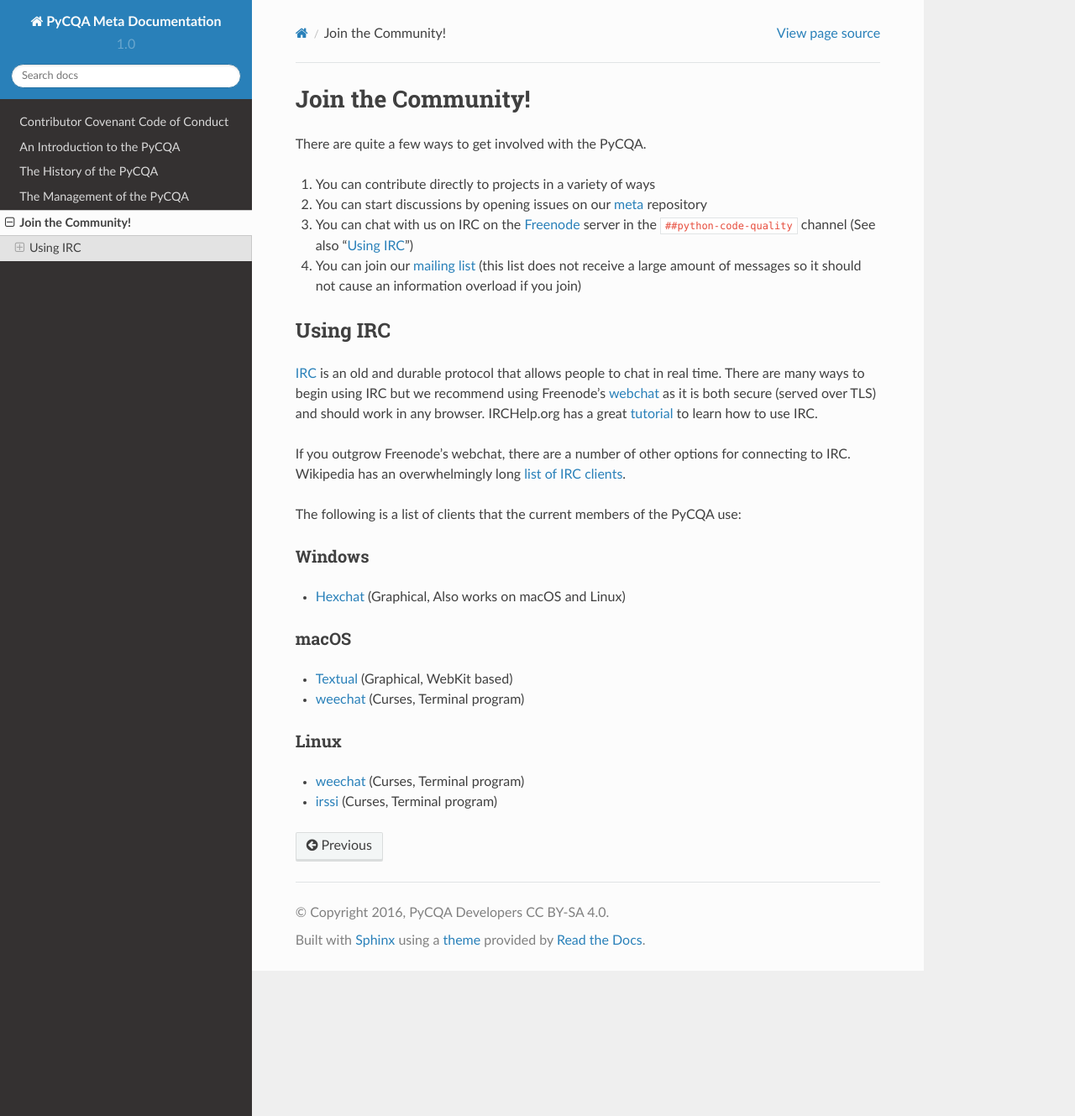
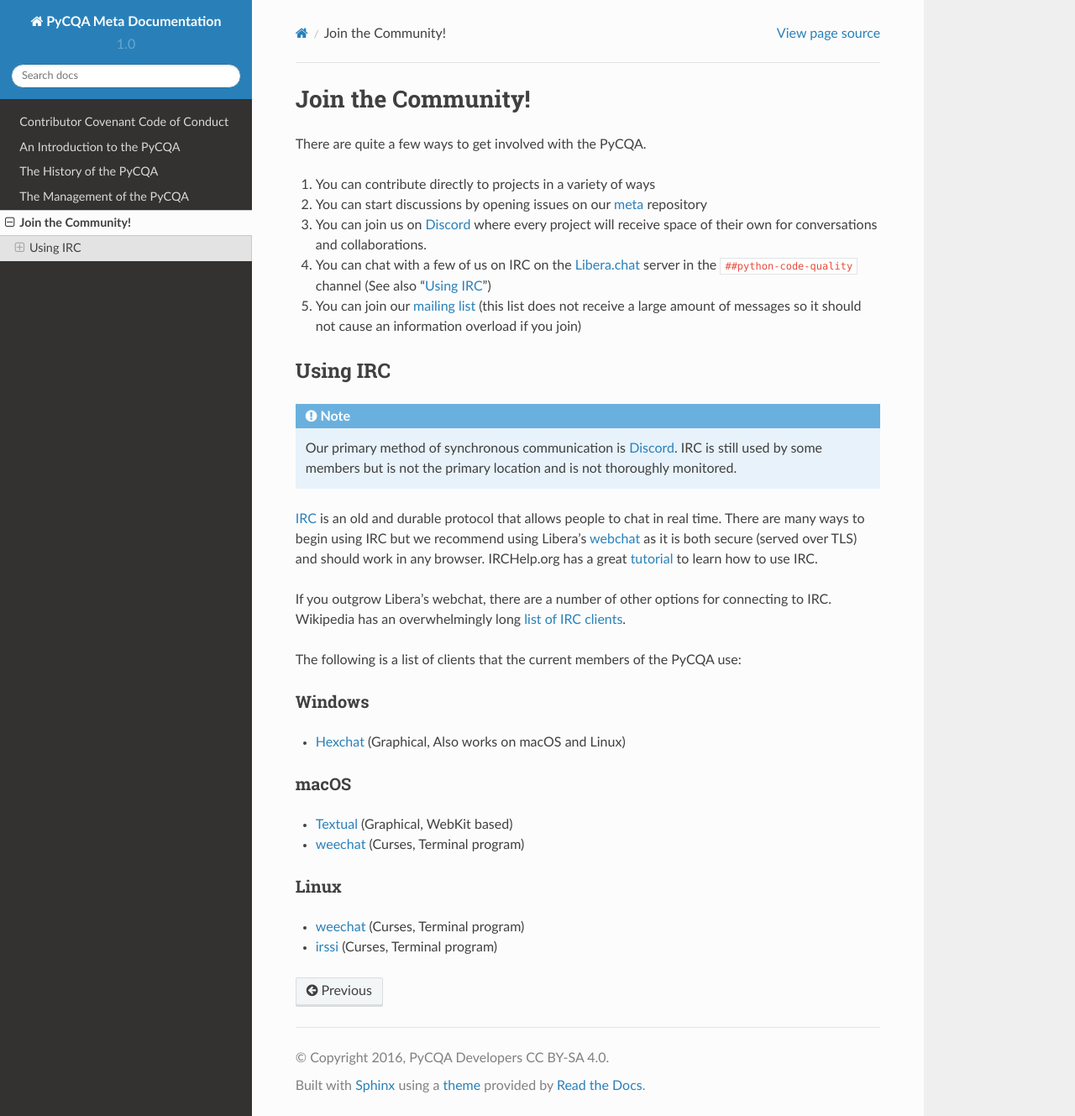
Before and after one commit to PyCQA/meta, a Sphinx documentation site: the page built from source/getting-in-touch.rst, in a window 1280 px wide and 1329 px high. Shown: the whole window at 84% size. Built offline with Sphinx 7.4.7 and the Read the Docs theme 2.0.0, drawn with Linux system fonts in a browser that asks for light colours.

Commit message:
Add Discord invite link
Update links from Freenode to Libera and note deprecation

```diff
--- a/source/getting-in-touch.rst
+++ b/source/getting-in-touch.rst
@@ -8,7 +8,10 @@
 
 #. You can start discussions by opening issues on our meta_ repository
 
-#. You can chat with us on IRC on the Freenode_ server in the
+#. You can join us on Discord_ where every project will receive space of their
+   own for conversations and collaborations.
+
+#. You can chat with a few of us on IRC on the Libera.chat_ server in the
    ``##python-code-quality`` channel (See also ":ref:`using-irc`")
 
 #. You can join our `mailing list`_ (this list does not receive a large amount
@@ -19,12 +22,18 @@
 Using IRC
 =========
 
+.. note::
+
+   Our primary method of synchronous communication is Discord_. IRC is still
+   used by some members but is not the primary location and is not thoroughly
+   monitored.
+
 IRC_ is an old and durable protocol that allows people to chat in real time.
-There are many ways to begin using IRC but we recommend using Freenode's
+There are many ways to begin using IRC but we recommend using Libera's
 webchat_ as it is both secure (served over TLS) and should work in any
 browser. IRCHelp.org has a great tutorial_ to learn how to use IRC.
 
-If you outgrow Freenode's webchat, there are a number of other options for
+If you outgrow Libera's webchat, there are a number of other options for
 connecting to IRC. Wikipedia has an overwhelmingly long `list of IRC
 clients`_.
 
@@ -52,10 +61,11 @@
 .. links
 
 .. _meta: https://github.com/PyCQA/meta
-.. _Freenode: https://freenode.net/
+.. _Discord: https://discord.gg/Dzab9Ba8
+.. _Libera.chat: https://libera.chat/
 .. _mailing list: https://mail.python.org/mailman/listinfo/code-quality
 .. _IRC: https://en.wikipedia.org/wiki/Internet_Relay_Chat
-.. _webchat: https://webchat.freenode.net/
+.. _webchat: https://web.libera.chat/
 .. _tutorial:
     http://www.irchelp.org/irchelp/irctutorial.html
 .. _list of IRC clients:
```
